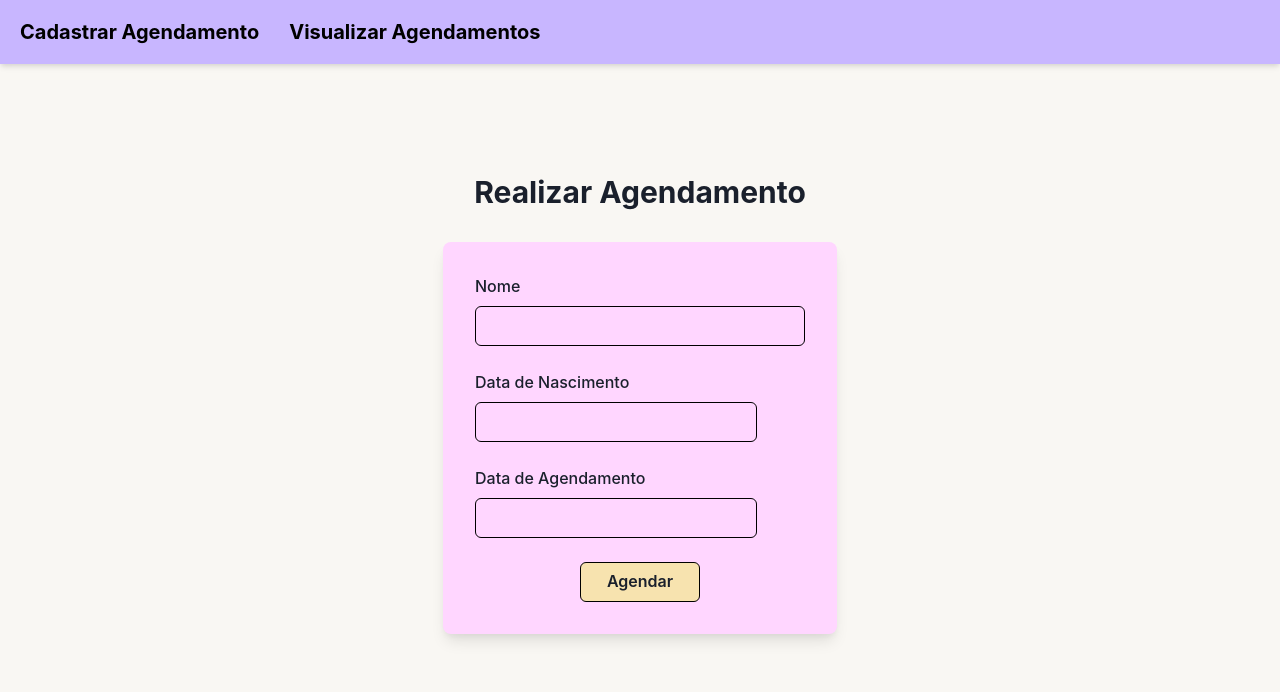
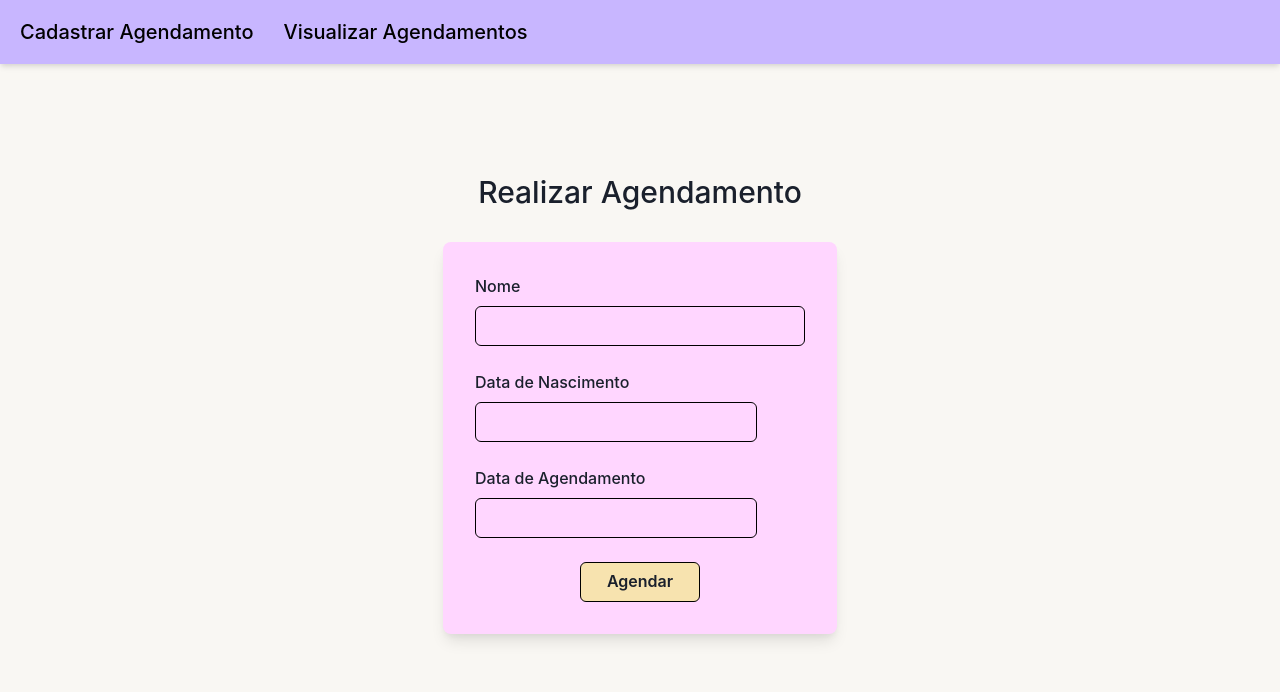
Before and after one commit to SamsSouza22/FrontendPitang2024, a React (Vite) app in the folder frontend/: page / in a window 1280 px wide. Shown: the top 692 px of the page. Built offline with nearby package versions, Linux system fonts and the light colour scheme.

Commit message:
:lipstick: feat: Ajustando fontes

```diff
--- a/frontend/src/components/CardAgendamento.jsx
+++ b/frontend/src/components/CardAgendamento.jsx
@@ -45,7 +45,7 @@ const CardAgendamento = ({
     >
       <CardHeader>
         <Flex alignItems="center" justifyContent="space-between">
-          <Heading fontSize="xl" maxW="180px">
+          <Heading fontSize="large" maxW="180px" fontWeight={500}>
             {nome}
           </Heading>
           <Button
--- a/frontend/src/components/NavBar.jsx
+++ b/frontend/src/components/NavBar.jsx
@@ -20,6 +20,7 @@ const NavBar = () => {
             as={RouterLink}
             to="/"
             _hover={{ textDecoration: "none", color: "gray.600" }}
+            fontWeight={500}
             transition="color 0.2s"
           >
             Cadastrar Agendamento
@@ -30,6 +31,7 @@ const NavBar = () => {
             as={RouterLink}
             to="/agendamentos"
             _hover={{ textDecoration: "none", color: "gray.600" }}
+            fontWeight={500}
             transition="color 0.2s"
           >
             Visualizar Agendamentos
--- a/frontend/src/pages/CadastroAgendamento.jsx
+++ b/frontend/src/pages/CadastroAgendamento.jsx
@@ -7,7 +7,7 @@ const CadastroAgendamento = () => {
     <Flex minH={"85vh"} align={"center"} justify={"center"} bg = "#F9F7F3">
       <Stack spacing={8} mx={"auto"} maxW={"lg"} py={12} px={6}>
         <Stack align={"center"}>
-          <Heading fontSize={"3xl"}>Realizar Agendamento</Heading>
+          <Heading fontSize={"3xl"} fontWeight={500}>Realizar Agendamento</Heading>
         </Stack>
         <Box rounded={"lg"} boxShadow={"lg"} p={8} bg="#FFD6FF">
           <ModalProvider>
--- a/frontend/src/pages/VisualizarAgendamentos.jsx
+++ b/frontend/src/pages/VisualizarAgendamentos.jsx
@@ -88,7 +88,7 @@ const VisualizarAgendamentos = () => {
   return (
     <Container p={70} maxW="2x" centerContent bg = "#F9F7F3">
       <Flex as="header" width="100%" alignItems="center">
-        <Heading size="lg" flex="1" textAlign="inherit">
+        <Heading size="lg" flex="1" textAlign="inherit" fontWeight={500}>
           Agendamentos
         </Heading>
         <Input
```
